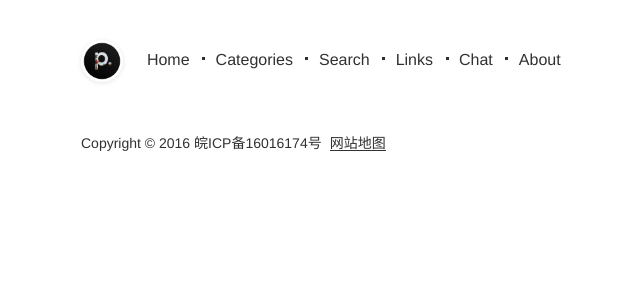
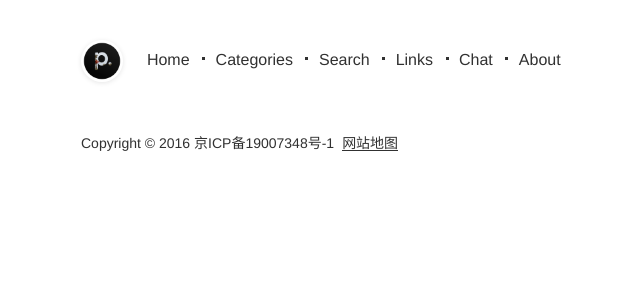
Before and after one commit to ZzhPiny/pinyzhang.github.io, a Jekyll site: the page built from index.html, in a window 1280 px wide. Shown: the top 300 px of the page, without its empty margins (279-919 px from the left). Built offline with Jekyll 4.4.1, drawn with Linux system fonts in a browser that asks for light colours.

Commit message:
update config

```diff
--- a/_config.yml
+++ b/_config.yml
@@ -1,14 +1,14 @@
 encoding: utf-8
 
 # SEO相关信息
-title: TMaize Blog
-description: TMaize的个人博客
-keywords: TMaize,Blog,Java,Html,JavaScript
-author: TMaize
-footerText: 'Copyright © 2016 皖ICP备16016174号'
+title: PinyZhang Blog
+description: PinyZhang的个人博客
+keywords: Piny,Blog,Vue,React,Html,JavaScript,Linux,Docker
+author: PinyZhang
+footerText: 'Copyright © 2016 京ICP备19007348号-1'
 
 # 路径配置
-domainUrl: 'http://blog.tmaize.net'
+domainUrl: 'http://me.pinyzhang.cn'
 baseUrl: ''
 
 # 菜单
```
